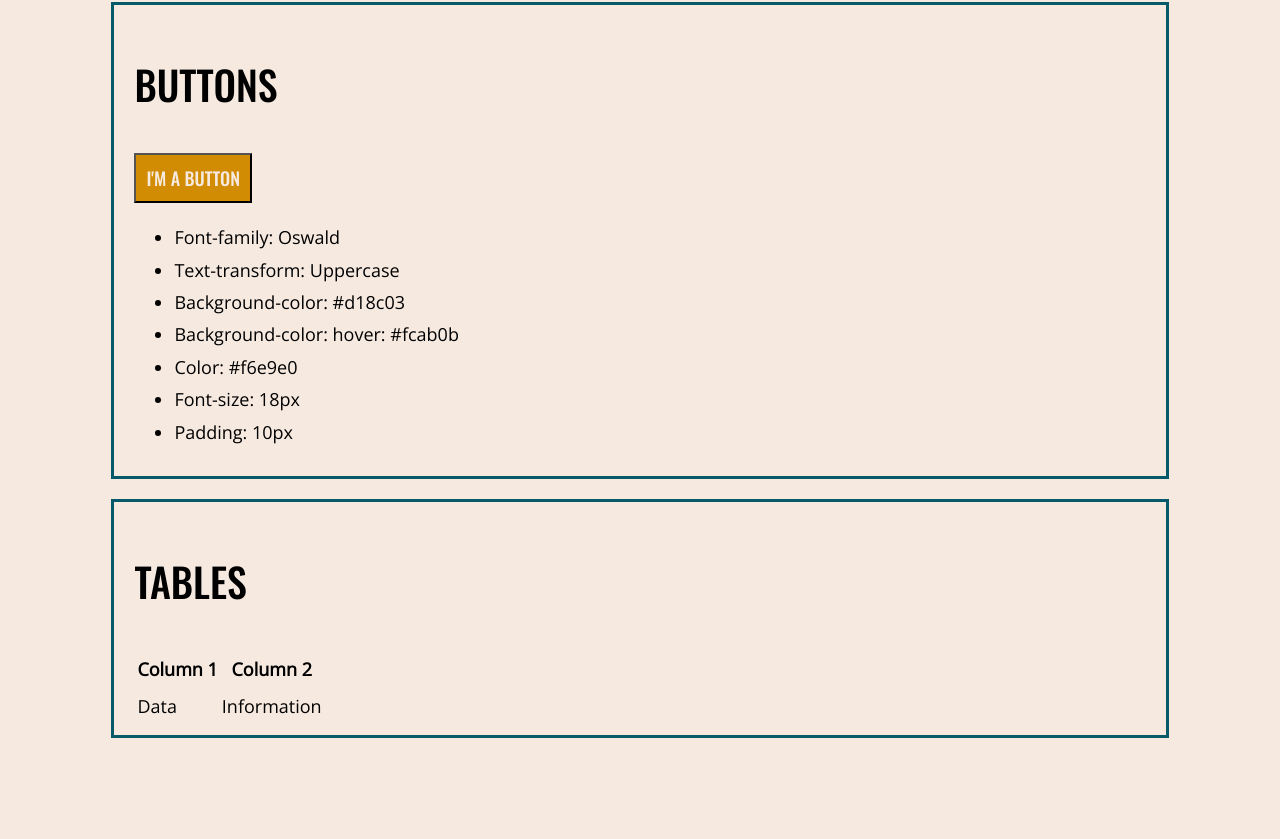
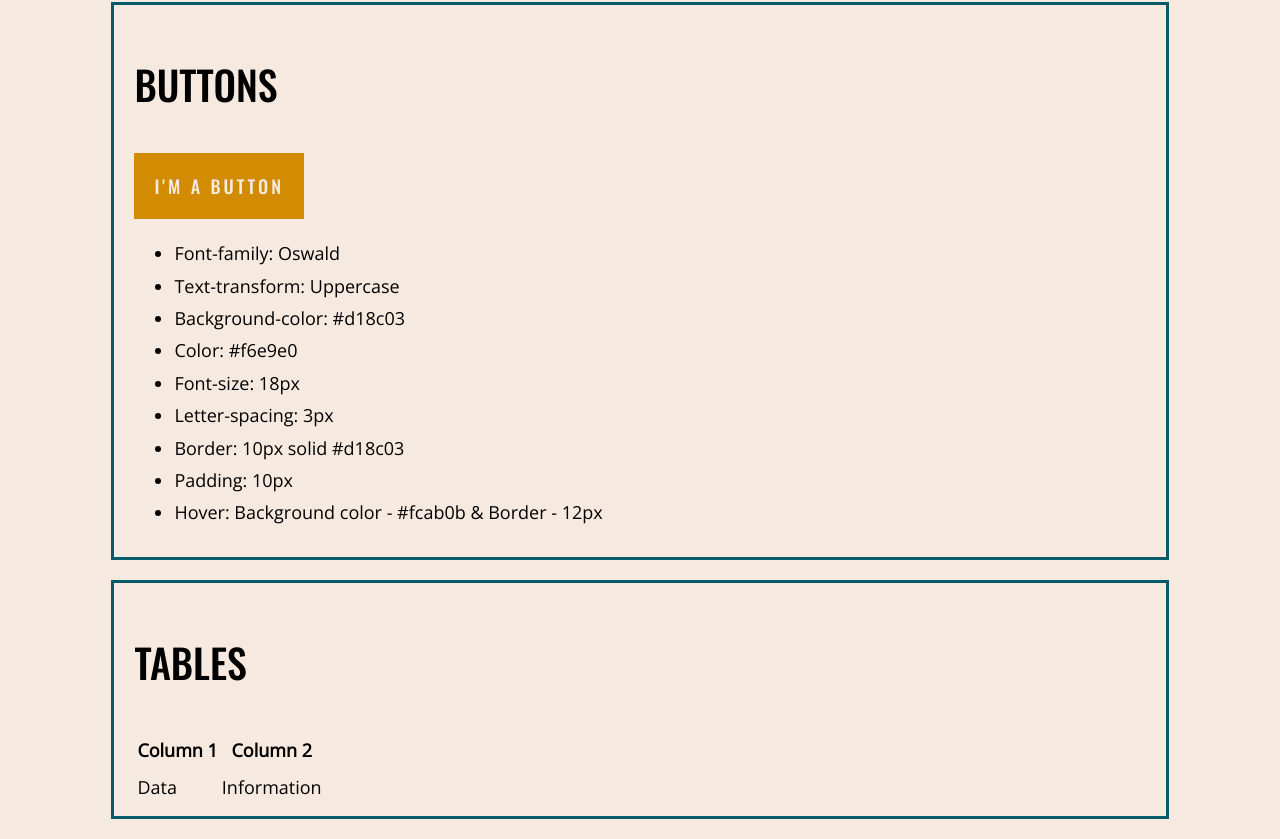
Before and after one commit to katie-ws/hce-design-system, a plain HTML site: page index.html in a window 1280 px wide. Shown: the part 2607-3446 px from the top of the page. Before the commit the page ends 3365 px from the top, so only its background shows below. Drawn offline with nearby package versions, Linux system fonts and the light colour scheme.

Commit message:
Update Button Styling

```diff
--- a/Resources/style.css
+++ b/Resources/style.css
@@ -71,9 +71,12 @@ button {
     background-color: #d18c03;
     color: #f6e9e0;
     font-size: 18px;
+    letter-spacing: 3px;
+    border: 10px solid #d18c03;
     padding: 10px;
 }
 
 button:hover {
-    background-color: #fcab0b
+    background-color: #fcab0b;
+    border: 12px solid #fcab0b;
 }
--- a/index.html
+++ b/index.html
@@ -65,10 +65,12 @@
                 <li>Font-family: Oswald</li>
                 <li>Text-transform: Uppercase</li>
                 <li>Background-color: #d18c03</li>
-                <li>Background-color: hover: #fcab0b</li>
                 <li>Color: #f6e9e0</li>
                 <li>Font-size: 18px</li>
+                <li>Letter-spacing: 3px</li>
+                <li>Border: 10px solid #d18c03</li>
                 <li>Padding: 10px</li>
+                <li>Hover: Background color - #fcab0b & Border - 12px</li>
             </ul>
         </section>
         <section class="table">
```
